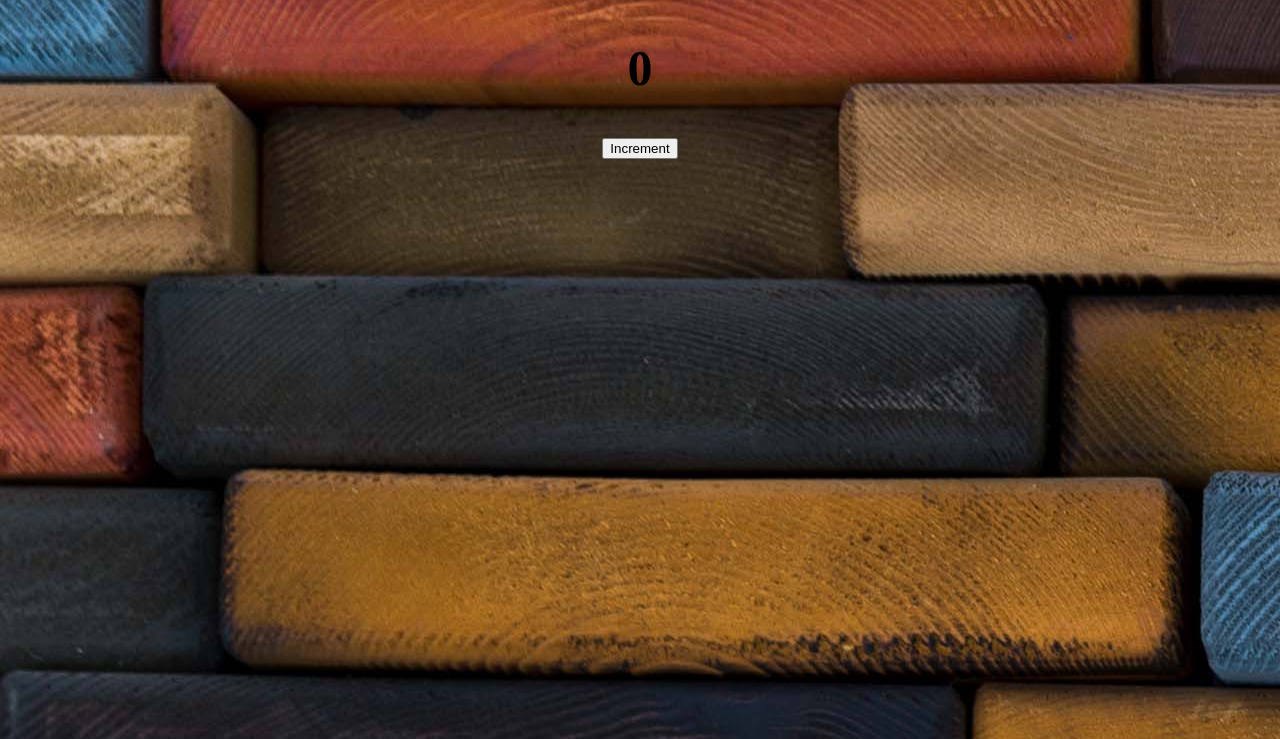
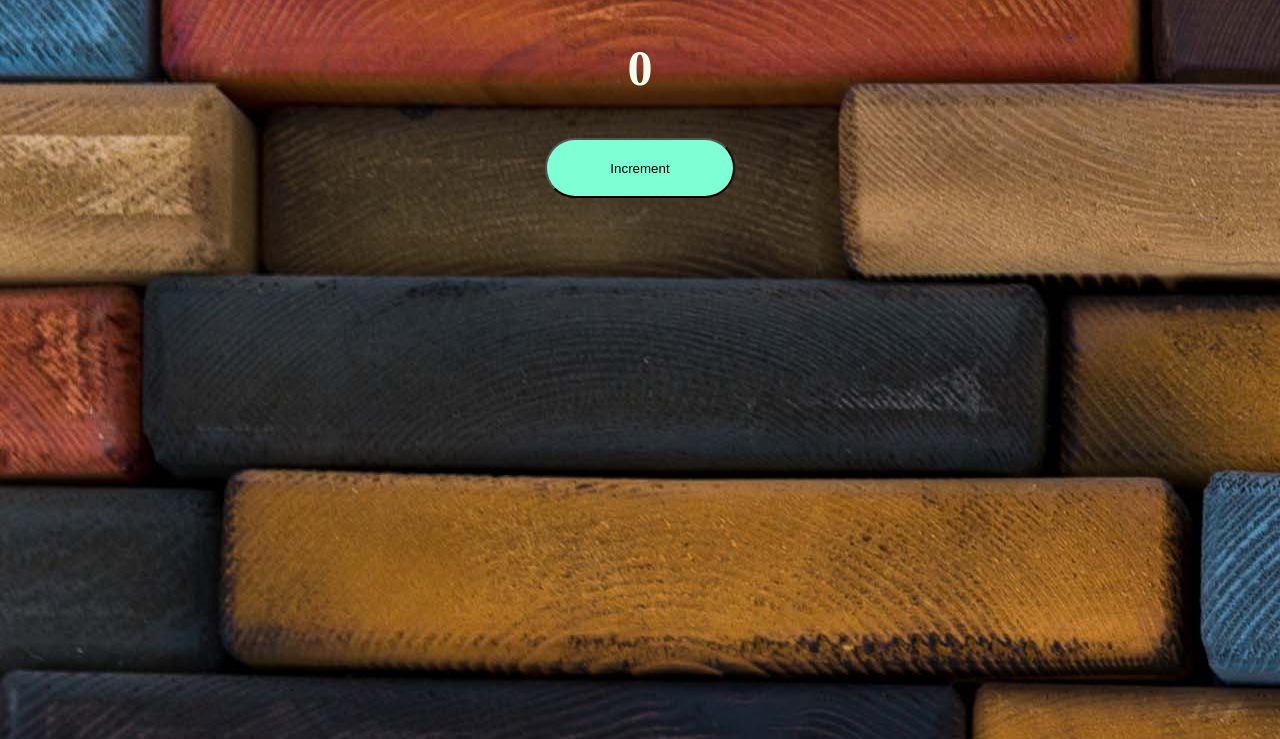
Before and after one commit to NoAnswerss/coldcounter, a plain HTML site: page index.html in a window 1280 px wide. Shown: the part 61-800 px from the top of the page. Drawn offline with Linux system fonts and the light colour scheme.

Commit message:
added radius

```diff
--- a/index.css
+++ b/index.css
@@ -8,6 +8,12 @@ h1 {
     font-weight: bold;
 }
 h2 {
-    color: black;
+    color: honeydew;
     font-size: 50px;
 }
+#increment-btn {
+    border-radius: 2rem;
+    background-color: aquamarine;
+    height: 60px;
+    width: 190px;
+}
```
Also changed, not shown: index.js (line endings or trailing spaces).
